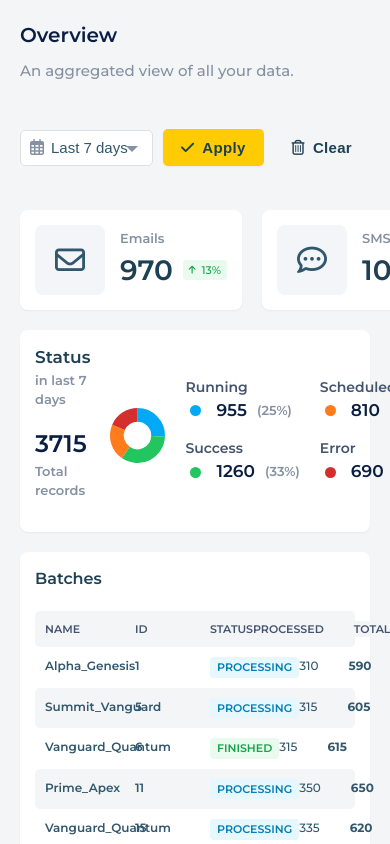
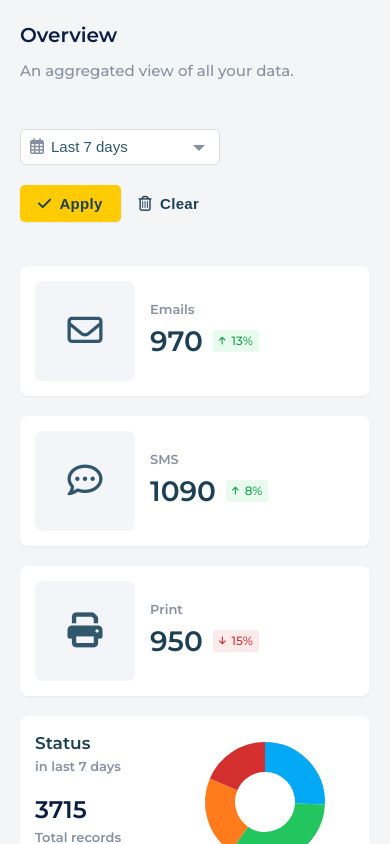
Before and after one commit to nesmanpro/addcomm-tech, a website built with Vite: page index.html in a window 390 px wide. Both pictures are taken after a click on the button "Apply". Shown: the top 844 px of the page. Built offline with nearby package versions, Linux system fonts and the light colour scheme.

Commit message:
media queries done

```diff
--- a/css/components/_batch__card.css
+++ b/css/components/_batch__card.css
@@ -72,3 +72,45 @@
     font-size: 12px;
     font-weight: 700;
 }
+
+/* MEDIA QUERIES */
+
+
+/* Smartphones ----------- */
+@media only screen and (max-width: 650px) and (min-width: 520px) {
+
+}
+
+/* Small Smartphones ----------- */
+@media only screen and (max-width: 520px) and (min-width: 450px) {
+
+}
+
+/* Smallest Smartphones ----------- */
+@media screen and (max-width: 450px) and (orientation : portrait) {
+    .batches__wrapper__index, .batches__wrapper__index h3{
+        font-size: 8px;
+        font-weight: 600;
+        text-transform: uppercase;
+    }
+
+
+.batches__wrapper__item, .batches__wrapper__item h3 {
+    font-size: 11px;
+    color: var(--color-card-icon);
+}
+
+    .batches__lines {
+        display: grid;
+        grid-template-columns: 40% 6% 20% 22% 1fr;
+    }
+
+    .status-badge {
+        text-transform: uppercase;
+        width: fit-content;
+        font-size: 7px;
+        font-weight: 600;
+        padding: 2px 7px;
+        border-radius: 4px;
+    }
+}
--- a/css/components/_buttons.css
+++ b/css/components/_buttons.css
@@ -35,3 +35,16 @@
 .btn-secondary:hover {
     box-shadow: rgba(0, 0, 0, 0.1) 0px 10px 15px -3px, rgba(0, 0, 0, 0.05) 0px 4px 6px -2px;
 }
+
+.buttons {
+    display: flex;
+}
+
+/* MEDIA QUERIES */
+
+    /* Smallest Smartphones ----------- */
+    @media screen and (max-width: 450px) and (orientation : portrait) {
+        .buttons {
+            margin-top: 10px;
+        }
+    }
--- a/css/components/_graphic-card.css
+++ b/css/components/_graphic-card.css
@@ -84,3 +84,24 @@
 .donut-graphic {
     height: 30rem;
 }
+
+
+/* MEDIA QUERIES */
+
+
+/* Smartphones ----------- */
+@media only screen and (max-width: 650px) and (min-width: 520px) {
+
+}
+
+/* Small Smartphones ----------- */
+@media only screen and (max-width: 520px) and (min-width: 450px) {
+
+}
+
+/* Smallest Smartphones ----------- */
+@media screen and (max-width: 450px) and (orientation : portrait) {
+    .donut-graphic {
+        height: 60rem;
+    }
+}
--- a/css/components/_msg-cards.css
+++ b/css/components/_msg-cards.css
@@ -41,3 +41,21 @@
 .type__percent i {
     font-size: 9px;
 }
+
+
+/* MEDIA QUERIES */
+
+
+/* Smallest Smartphones ----------- */
+@media screen and (max-width: 450px) and (orientation : portrait) {
+
+
+    .type__percent {
+        display: flex;
+        align-items: center;
+        gap: 6px;
+        font-size: 12px;
+        padding: 2px 6px;
+        border-radius: 3px;
+    }
+}
--- a/css/layouts/_cards.css
+++ b/css/layouts/_cards.css
@@ -1,4 +1,3 @@
-
 .types {
     display: flex;
     justify-content: space-between;
@@ -33,3 +32,77 @@
     font-size: 30px;
     color: var(--color-card-icon);
 }
+
+
+
+
+/* MEDIA QUERIES */
+
+
+/* Smartphones ----------- */
+@media only screen and (max-width: 650px) and (min-width: 520px) {
+    .types {
+        flex-direction: column;
+        align-items: center;
+        gap: 20px;
+    }
+
+    .icon {
+        font-size: 40px;
+        color: var(--color-card-icon);
+    }
+
+    .icon__container {
+        height: 100px;
+        width: 100px;
+        border-radius: 8px;
+    }
+}
+
+/* Small Smartphones ----------- */
+@media only screen and (max-width: 520px) and (min-width: 450px) {
+    .types {
+        flex-direction: column;
+        align-items: center;
+        gap: 20px;
+    }
+
+    .icon {
+        font-size: 40px;
+        color: var(--color-card-icon);
+    }
+
+    .icon__container {
+        height: 100px;
+        width: 100px;
+        border-radius: 8px;
+    }
+}
+
+/* Smallest Smartphones ----------- */
+@media screen and (max-width: 450px) and (orientation : portrait) {
+
+    .graphics__container {
+        display: grid;
+        grid-template-columns: 1fr 1fr;
+        grid-template-rows: 1fr 1fr;
+        gap: 10px;
+    }
+
+    .types {
+        flex-direction: column;
+        align-items: center;
+        gap: 20px;
+    }
+
+    .icon {
+        font-size: 35px;
+        color: var(--color-card-icon);
+    }
+
+    .icon__container {
+        height: 100px;
+        width: 100px;
+        border-radius: 8px;
+    }
+}
--- a/css/pages/_main.css
+++ b/css/pages/_main.css
@@ -11,6 +11,7 @@
 .filters {
     display: flex;
     align-items: baseline;
+    flex-wrap: wrap;
     gap: 10px;
     margin-bottom: 24px;
 }
--- a/index.html
+++ b/index.html
@@ -31,8 +31,11 @@
             <option value="30">Last month</option>
           </select>
         </div>
-        <button class="btn btn-primary" id="apply-btn"><i class="fa-solid fa-check"></i> Apply</button>
-        <button class="btn btn-secondary" id="clear-btn"><i class="fa-regular fa-trash-can"></i> Clear</button>
+        <div class="buttons">
+
+          <button class="btn btn-primary" id="apply-btn"><i class="fa-solid fa-check"></i> Apply </button>
+          <button class="btn btn-secondary" id="clear-btn"><i class="fa-regular fa-trash-can"></i> Clear</button>
+        </div>
 
       </section>
 
@@ -97,7 +100,8 @@
 
       </section>
 
-      <!-- pie graphics -->
+      <!-- Pie Graphics -->
+
       <section class="graphics__container">
         <div class="pannel__1">
           <div class="pannel__1__top">
@@ -176,12 +180,9 @@
         </div>
 
       </section>
-
-
     </container>
 
   </div>
-
 
 
 
```
